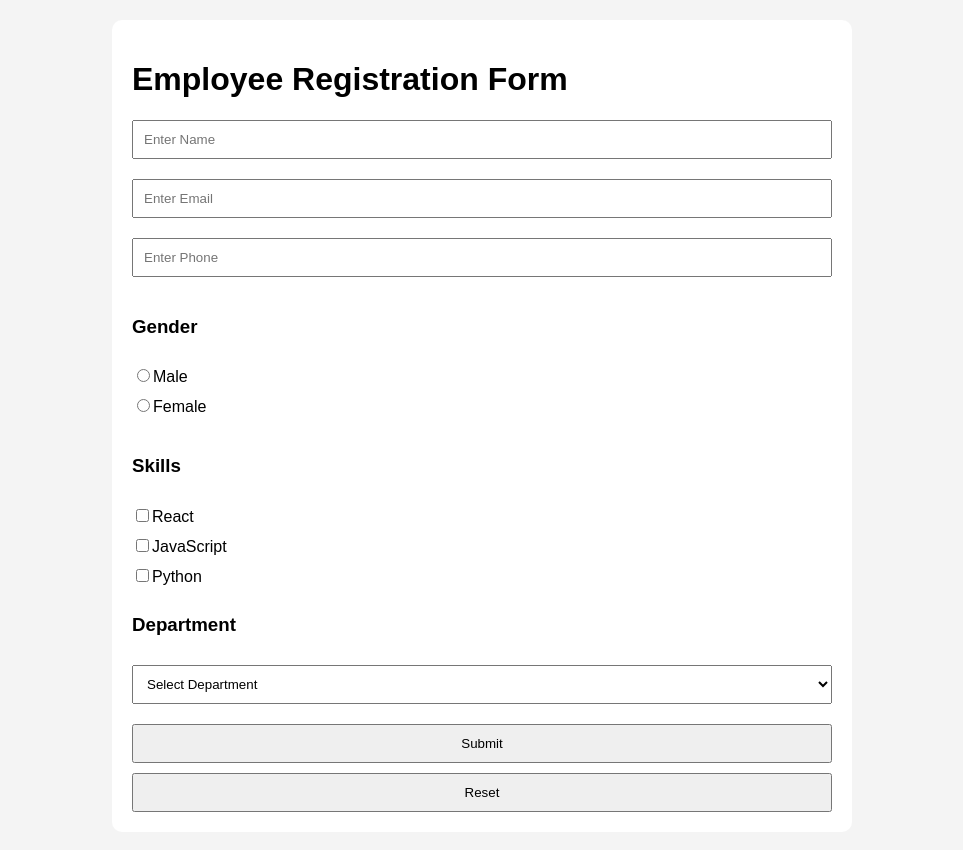
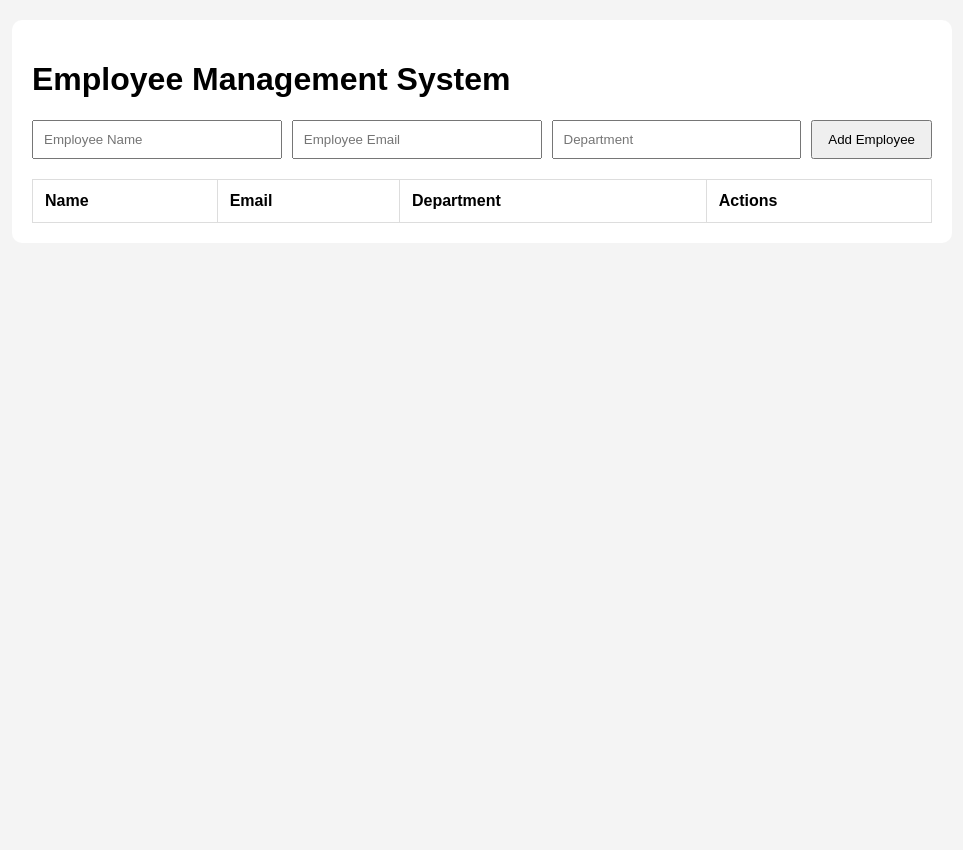
Before and after one commit to Mspatil06/react-learning, a React (Vite) app: page / in a window 1280 px wide. Shown: the whole page, without its empty margins (158-1121 px from the left). After the commit the page ends 800 px from the top, so only its background shows below. Built offline with nearby package versions, Linux system fonts and the light colour scheme.

Commit message:
Day 13 Employee Management System CRUD Operations

```diff
--- a/src/App.css
+++ b/src/App.css
@@ -3,7 +3,7 @@ body {
  background: #f4f4f4;
 }
 .container {
- width: 700px;
+ width: 900px;
  margin: 20px auto;
  background: white;
  padding: 20px;
@@ -11,20 +11,28 @@ body {
 }
 form {
  display: flex;
- flex-direction: column;
  gap: 10px;
+ margin-bottom: 20px;
 }
-input,
-select,
+input {
+ padding: 10px;
+ flex: 1;
+}
 button {
- padding: 10px;
+ padding: 10px 15px;
+ cursor: pointer;
 }
-p {
- color: red;
- margin: 0;
+table {
+ width: 100%;
+ border-collapse: collapse;
 }
-.result {
- margin-top: 20px;
- border-top: 1px solid #ddd;
- padding-top: 15px;
+table,
+th,
+td {
+ border: 1px solid #ddd;
 }
+th,
+td {
+ padding: 12px;
+ text-align: left;
+}
--- a/src/App.jsx
+++ b/src/App.jsx
@@ -1,9 +1,9 @@
-import EmployeeForm from './components/EmployeeForm'
+import EmployeeManager from './components/EmployeeManager'
 import './App.css'
 function App() {
  return (
 <div>
-<EmployeeForm />
+<EmployeeManager />
 </div>
  )
 }
--- /dev/null
+++ b/src/components/EmployeeManager.jsx
@@ -0,0 +1,134 @@
+import { useState } from 'react'
+function EmployeeManager() {
+ const [employees, setEmployees] = useState([])
+ const [formData, setFormData] = useState({
+   name: '',
+   email: '',
+   department: ''
+ })
+ const [editId, setEditId] = useState(null)
+ const handleChange = e => {
+   setFormData({
+     ...formData,
+     [e.target.name]: e.target.value
+   })
+ }
+ const handleSubmit = e => {
+   e.preventDefault()
+   if (
+     !formData.name ||
+     !formData.email ||
+     !formData.department
+   ) {
+     return
+   }
+   if (editId) {
+     setEmployees(
+       employees.map(emp =>
+emp.id === editId
+           ? { ...formData, id: editId }
+           : emp
+       )
+     )
+     setEditId(null)
+   } else {
+     const newEmployee = {
+       id: Date.now(),
+       ...formData
+     }
+     setEmployees([
+       ...employees,
+       newEmployee
+     ])
+   }
+   setFormData({
+     name: '',
+     email: '',
+     department: ''
+   })
+ }
+ const handleEdit = employee => {
+   setFormData({
+     name: employee.name,
+     email: employee.email,
+     department: employee.department
+   })
+   setEditId(employee.id)
+ }
+ const handleDelete = id => {
+   setEmployees(
+     employees.filter(
+       emp => emp.id !== id
+     )
+   )
+ }
+ return (
+<div className="container">
+<h1>Employee Management System</h1>
+<form onSubmit={handleSubmit}>
+<input
+         type="text"
+         name="name"
+         placeholder="Employee Name"
+         value={formData.name}
+         onChange={handleChange}
+       />
+<input
+         type="email"
+         name="email"
+         placeholder="Employee Email"
+         value={formData.email}
+         onChange={handleChange}
+       />
+<input
+         type="text"
+         name="department"
+         placeholder="Department"
+         value={formData.department}
+         onChange={handleChange}
+       />
+<button type="submit">
+         {editId
+           ? 'Update Employee'
+           : 'Add Employee'}
+</button>
+</form>
+<table>
+<thead>
+<tr>
+<th>Name</th>
+<th>Email</th>
+<th>Department</th>
+<th>Actions</th>
+</tr>
+</thead>
+<tbody>
+         {employees.map(employee => (
+<tr key={employee.id}>
+<td>{employee.name}</td>
+<td>{employee.email}</td>
+<td>{employee.department}</td>
+<td>
+<button
+                 onClick={() =>
+                   handleEdit(employee)
+                 }
+>
+                 Edit
+</button>
+<button
+                 onClick={() =>
+                   handleDelete(employee.id)
+                 }
+>
+                 Delete
+</button>
+</td>
+</tr>
+         ))}
+</tbody>
+</table>
+</div>
+ )
+}
+export default EmployeeManager
```
